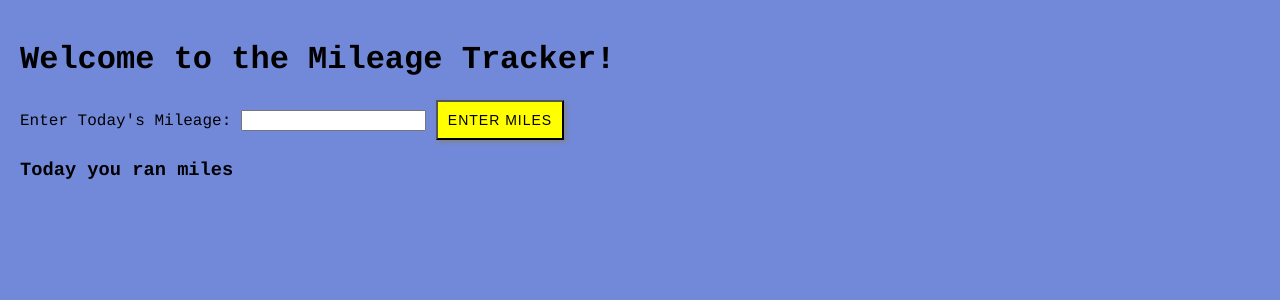
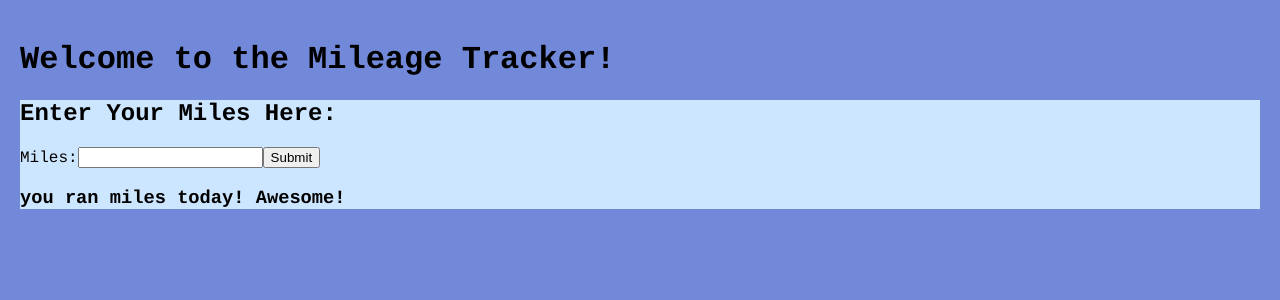
Before and after one commit to edawson1980/react-mileage-tracker, a React (Create React App) app: page / in a window 1280 px wide. Shown: the top 300 px of the page. Built offline with nearby package versions, Linux system fonts and the light colour scheme.

Commit message:
refactor Form.  export Form to DailyTracker

```diff
--- a/src/DailyTracker.js
+++ b/src/DailyTracker.js
@@ -0,0 +1,18 @@
+import React, {Component} from 'react';
+import Form from './Form.js';
+import './DailyTracker.css';
+
+class DailyTracker extends Component{
+  handleEnterMiles = () => {
+    this.props.onEnterMiles();
+  }
+  render(){
+    return(
+      <div className='tracker'>
+        <Form />
+      </div>
+    )
+  }
+}
+
+export default DailyTracker
--- a/src/Form.js
+++ b/src/Form.js
@@ -2,27 +2,25 @@ import React, {Component} from 'react';
 import './Form.css';
 
 class Form extends Component {
-  constructor(props){
-    super(props);
-    //inital state of 'value' is empty
-    this.state = {value: ''};
+  state = {
+    value: '',
+    };
 
-    //bind the event handlers to 'this'
-    this.handleChange = this.handleChange.bind(this);
-    this.handleSubmit = this.handleSubmit.bind(this);
-  }
+
+
+
 
   //function takes an argument 'event' and sets the State of 'this' to whatever is inputted for value
-  handleChange(event){
-    this.setState({value: event.target.value});
+  handleChange = (event) => {
+    this.setState({value: event.target.value})
   }
 
   //function responds to the event (in this case 'event' is Submitting the form)
-  handleSubmit(event){
+  handleSubmit = (event) =>{
     //preventDefault stops the form from technically submitting (sending a get request somewhere with that info)
-    event.preventDefault();
+    event.preventDefault()
     console.log(`You ran ${this.state.value} miles today!  Awesome!`);
-  }
+  };
 
 
 
@@ -45,11 +43,11 @@ class Form extends Component {
 
         </form>
 
-        <h3> you ran {this.state.value} miles</h3>
+        <h3> you ran {this.state.value} miles today!  Awesome!</h3>
 
       </div>
     )
-  }
+  };
 };
 
 export default Form;
--- a/src/NewApp.js
+++ b/src/NewApp.js
@@ -1,4 +1,5 @@
 import React, { Component } from 'react';
+import DailyTracker from './DailyTracker';
 import './App.css';
 
 class TrackerDashboard extends Component {
@@ -39,32 +40,6 @@ class TrackerDashboard extends Component {
   }
 }
 
-class DailyTracker extends Component{
-  handleEnterMiles = () => {
-    this.props.onEnterMiles();
-  }
-  render(){
-    return(
-      <div className='tracker'>
-        <form>
-          <label>Enter Today's Mileage: </label>
-          <input type='text' defaultValue={this.props.miles} />
-          <button
-            className='daily-submit'
-            onClick={this.handleEnterMiles}
-          >
-            Enter Miles
-          </button>
-        </form>
-        <div className='total'>
-          <h3>
-            Today you ran {this.onClick} miles
-          </h3>
-        </div>
-      </div>
-    )
-  }
-}
 
 
 
```
